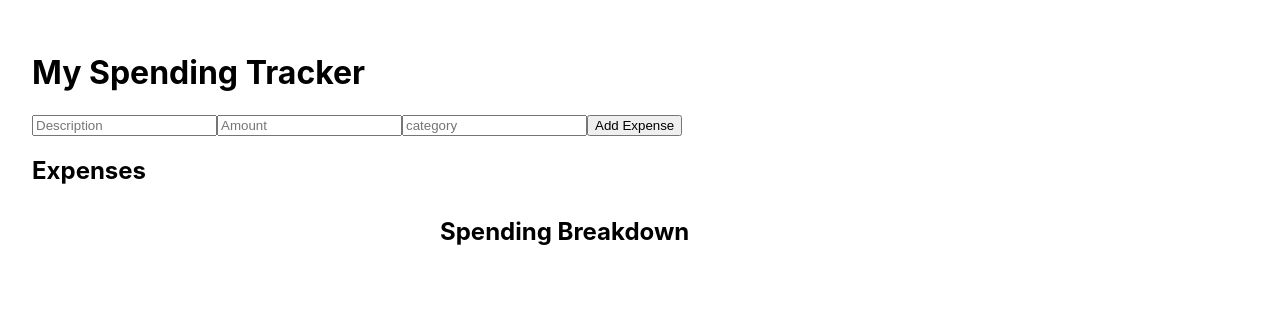
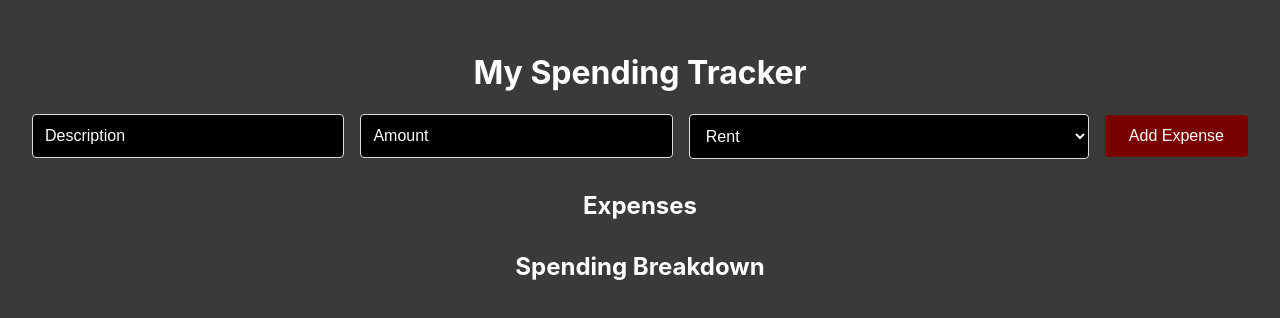
Before and after one commit to amarquez28/my-spending-tracker, a React (Create React App) app: page / in a window 1280 px wide. Shown: the top 318 px of the page. Built offline with nearby package versions, Linux system fonts and the light colour scheme.

Commit message:
css styling

```diff
--- a/src/App.css
+++ b/src/App.css
@@ -1,38 +1,73 @@
 .App {
+  max-width: 800px;
+  margin: 2rem auto;
+  padding: 2rem;
+  background: #ffffff;
+  border-radius: 8px;
+  box-shadow: 8px;
+}
+h1, h2{
+  color: #fff;
   text-align: center;
 }
+form{
+  display: flex;
+  gap: 1rem;
+  justify-content: center;
+  align-items: center;
+  margin-bottom: 2rem;
+  flex-wrap: wrap;
 
-.App-logo {
-  height: 40vmin;
-  pointer-events: none;
 }
+input[type="text"],
+input[type="number"]{
+  background-color: #000000;
+  color: #fff;
+  flex: 1;
+  padding: 0.75rem;
+  border: 1px solid #ddd;
+  border-radius: 4px;
+  font-size: 1rem;
+  max-width: 400px;
+}
+input::placeholder{
+  color: #fff;
+}
+select{
+  width: 400px;
+  background-color: #000000;
+  color: #fff;
+  border: 1px solid #ddd;
+  border-radius: 4px;
+  font-size: 1rem;
+  padding: 0.75rem;
 
-@media (prefers-reduced-motion: no-preference) {
-  .App-logo {
-    animation: App-logo-spin infinite 20s linear;
-  }
 }
-
-.App-header {
-  background-color: #282c34;
-  min-height: 100vh;
+button[type="submit"]{
+  padding: 0.75rem 1.5rem;
+  border: none;
+  background-color: #7a0000;
+  color: white;
+  border-radius: 4px;
+  cursor: pointer;
+  font-size: 1rem;
+  transition: background-color 0.2s;
+}
+button[type="submit"]:hover{
+  color:#000000;
+  background-color: #fffdfd;
+}
+ul{
+  list-style: none;
+  padding: 0;
+}
+li{
+  color: #ddd;
   display: flex;
-  flex-direction: column;
-  align-items: center;
-  justify-content: center;
-  font-size: calc(10px + 2vmin);
-  color: white;
+  justify-content: space-between;
+  padding: 0.75rem;
+  border: 1px solid #ffffff;
+  background-color: #202020;
+  margin-bottom: 0.5rem;
+  border-radius: 4px;
 }
-
-.App-link {
-  color: #61dafb;
-}
-
-@keyframes App-logo-spin {
-  from {
-    transform: rotate(0deg);
-  }
-  to {
-    transform: rotate(360deg);
-  }
-}
--- a/src/App.tsx
+++ b/src/App.tsx
@@ -1,4 +1,5 @@
 import React, {useState} from 'react';
+import './App.css';
 import { Expense } from './types';
 import ExpenseForm from './components/ExpenseForm';
 import ExpenseList from './components/ExpenseList';
--- a/src/components/ExpenseForm.tsx
+++ b/src/components/ExpenseForm.tsx
@@ -5,10 +5,12 @@ interface ExpenseFormProps{
     onSubmit: (expense: Omit<Expense, 'id'>) => void;
 }
 
+const categoriesList = ['Rent', 'Groceries', 'Bills', 'Entertainment', 'Subscription','Miscellaneous '];
+
 const ExpenseForm: React.FC<ExpenseFormProps> = ({onSubmit}) => {
     const [description, setDescription] = useState('');
     const [amount, setAmount] = useState('');
-    const [category, setCategory] = useState('');
+    const [category, setCategory] = useState(categoriesList[0]);
 
     const handleSubmit = (e: React.FormEvent) => {
         e.preventDefault();
@@ -22,7 +24,7 @@ const ExpenseForm: React.FC<ExpenseFormProps> = ({onSubmit}) => {
 
         setDescription('');
         setAmount('');
-        setCategory('');
+        setCategory(categoriesList[0]);
     };
     return(
         <form onSubmit={handleSubmit}>
@@ -38,12 +40,13 @@ const ExpenseForm: React.FC<ExpenseFormProps> = ({onSubmit}) => {
             value={amount}
             onChange={(e) => setAmount(e.target.value)}
             />
-            <input
-            type="text"
-            placeholder="category"
-            value={category}
-            onChange={(e) => setCategory(e.target.value)}
-            />
+          <select value={category} onChange={(e) => setCategory(e.target.value)}>
+            {categoriesList.map((cat) => (
+                <option key={cat} value={cat}>
+                    {cat}
+                </option>
+            ))}
+          </select>
             <button type="submit">Add Expense</button>
         </form>
     );
--- a/src/components/SpendingPieChart.tsx
+++ b/src/components/SpendingPieChart.tsx
@@ -23,12 +23,12 @@ const SpendingPieChart: React.FC<SpendingPieChartProps> = ({expenses}) => {
                 label: 'Spending by Category',
                 data: Object.values(spendingByCategory),
                 backgroundColor: [
-                    'rgba(255, 99, 132, 0.6)',
+                    'rgba(255, 255, 255, 0.51)',
                     'rgba(54, 162, 235, 0.6)',
-                    'rgba(255, 206, 86, 0.6)',
-                    'rgba(75, 192, 192, 0.6)',
-                    'rgba(153, 102, 255, 0.6)',
-                    'rgba(255, 159, 64, 0.6)',
+                    'rgb(0, 25, 98)',
+                    'rgb(255, 0, 144)',
+                    'rgba(119, 55, 249, 0.69)',
+                    'rgb(172, 2, 2)',
                 ],
             },
         ],
--- a/src/index.css
+++ b/src/index.css
@@ -5,6 +5,8 @@ body {
     sans-serif;
   -webkit-font-smoothing: antialiased;
   -moz-osx-font-smoothing: grayscale;
+  background-color: #3a3a3a;
+  color: #333;
 }
 
 code {
```
